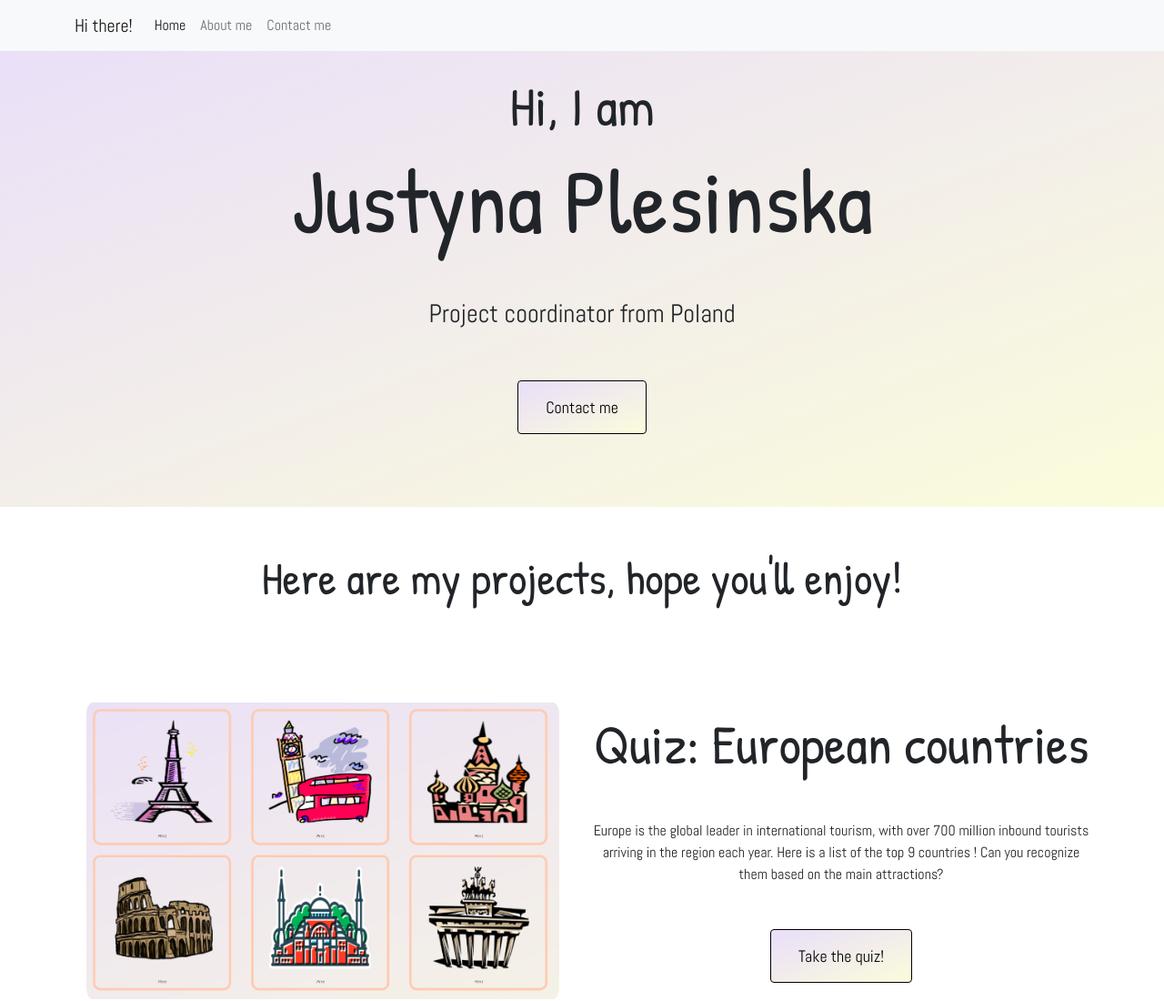
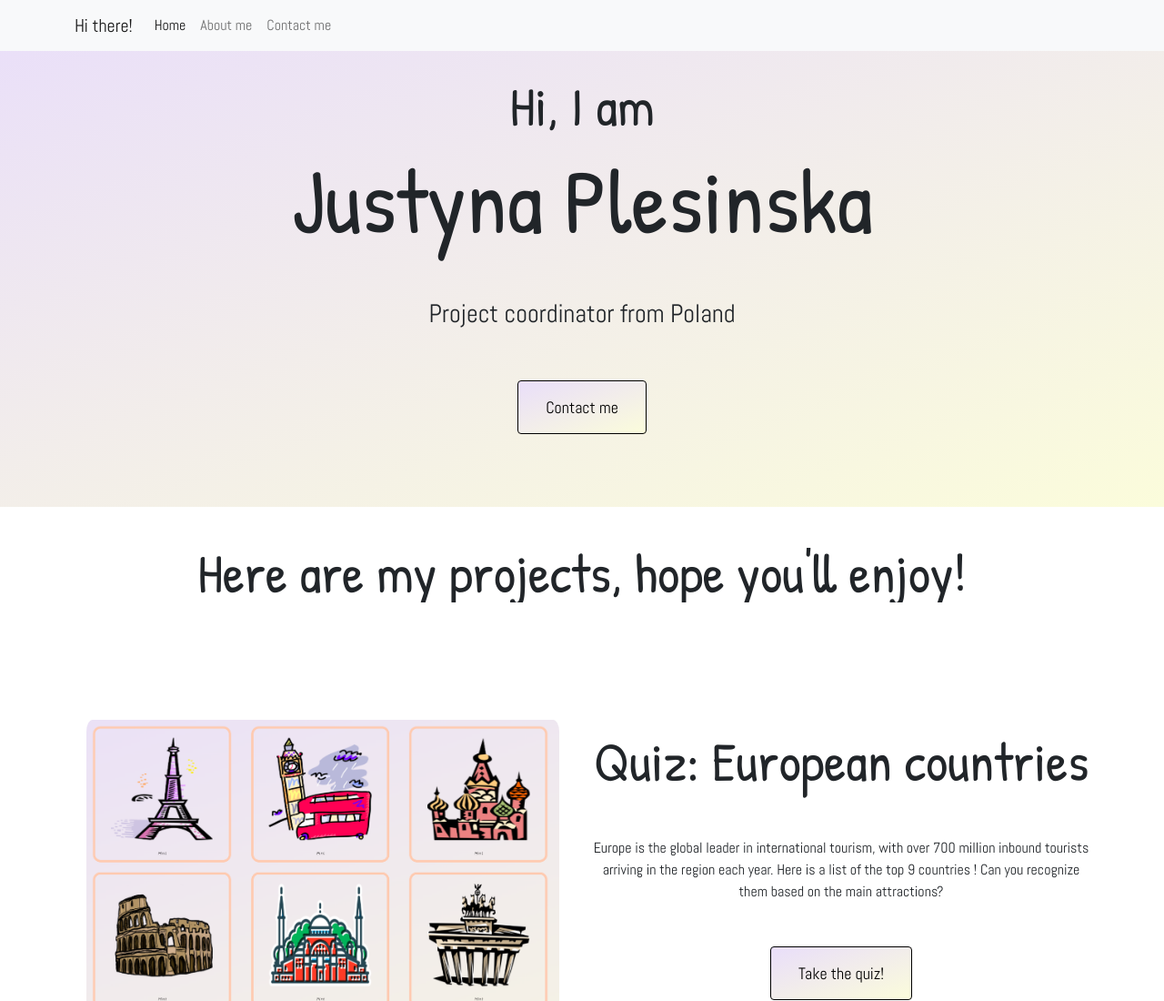
Before and after one commit to JustynaPlesinska/responsive-project, a plain HTML site: page index.html in a window 1280 px wide. Shown: the top 1100 px of the page at 91% size. Drawn offline with nearby package versions, Linux system fonts and the light colour scheme.

Commit message:
Changed some homepage features

```diff
--- a/index.html
+++ b/index.html
@@ -58,8 +58,23 @@
     <a href="#" class="btn btn-primary mt-5 btn-branding">Contact me</a>
      </div>
      <div class="heading-name">
-    <h2 class="mt-5 project-title">
+    <h2>
+      <div class="project-title">
+        <span>
       Here are my projects, hope you'll enjoy!
+        </br>
+        Here are my projects, hope you'll enjoy!
+        </br>
+        Here are my projects, hope you'll enjoy!
+        </br>
+        Here are my projects, hope you'll enjoy!
+        </br>
+        Here are my projects, hope you'll enjoy!
+        </br>
+        Here are my projects, hope you'll enjoy!
+        </span>
+      </span>
+      </div>
     </h2>
     <div class="container">
       <div class="row mb-5">
--- a/src/style.css
+++ b/src/style.css
@@ -30,12 +30,33 @@ h2 {
  }
  .project-title {
      margin-bottom: 100px;
-     font-size: 50px;
+     font-size: 60px;
+     overflow: hidden;
+     display: inline-block;
+     height: 60px;
+     margin-top: 45px;
  }
- .project-title:hover {
-    text-decoration: var(--hover-effect);
-    cursor: pointer;
-}
+ .project-title span {
+            animation: move 6s ease-in-out forwards infinite;
+            position: relative;
+        }
+
+        @keyframes move {
+            0%,
+            100% {
+                top: 0px;
+            }
+         25% {
+                top: -60px;
+            }
+            65% {
+                top: -115px;
+            }
+            95% {
+                top: -170px;
+            }
+        }
+
  .btn-branding {
   background: var(--primary-color);
   border-radius: 4px;
```
